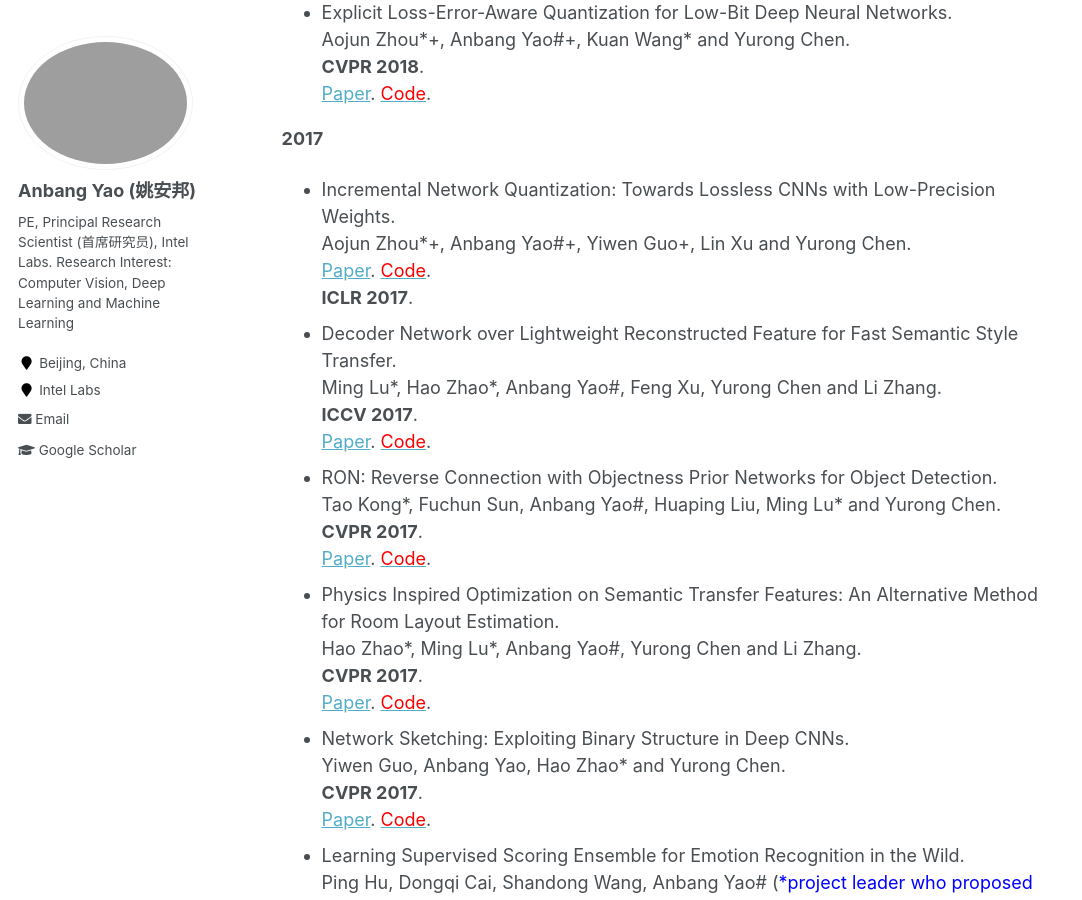
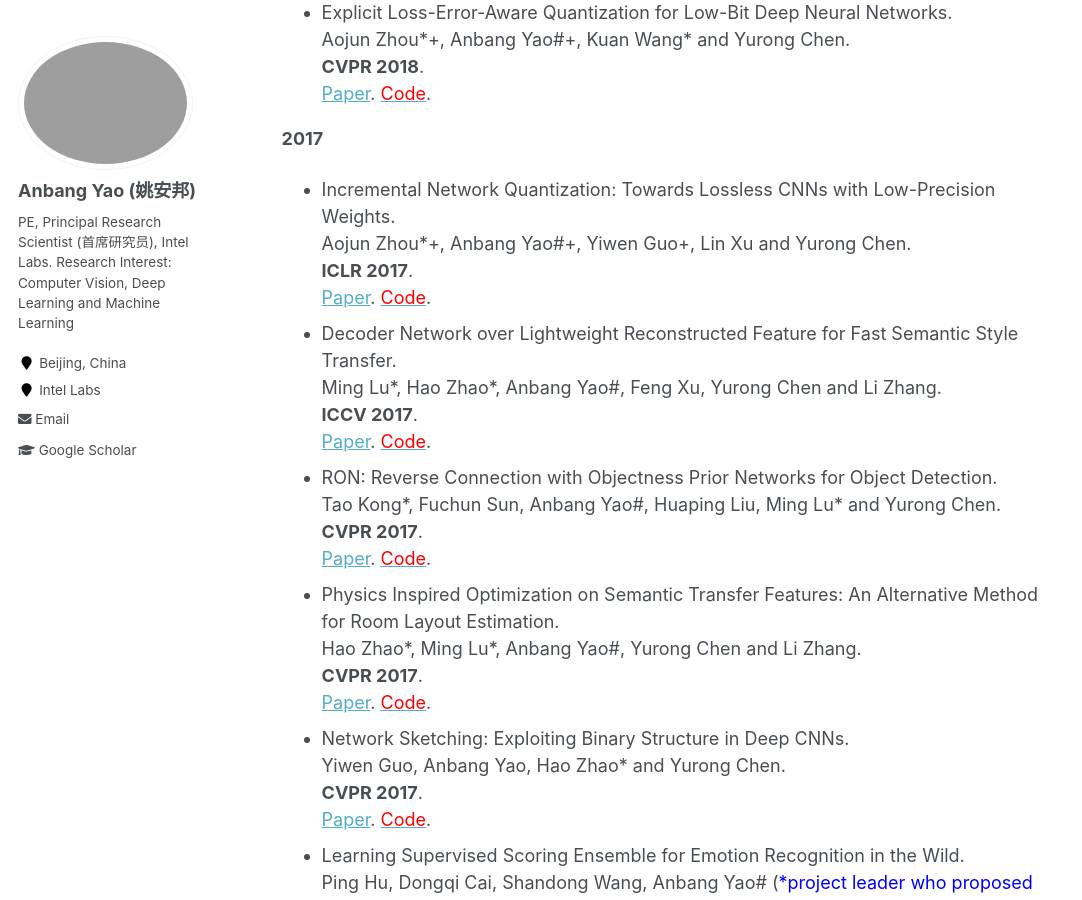
Before and after one commit to YaoAnbang/YaoAnbang.github.io, a Jekyll site: the page built from _pages/about.md, in a window 1280 px wide and 900 px high, scrolled down 3723 px. Shown: the whole window, without its empty margins (0-1082 px from the left). Built offline with Jekyll 4.4.1, drawn with Linux system fonts in a browser that asks for light colours.

Commit message:
Update about.md

```diff
--- a/_pages/about.md
+++ b/_pages/about.md
@@ -71,7 +71,7 @@ Selected Publications
 
 **2017**
 
-+ Incremental Network Quantization: Towards Lossless CNNs with Low-Precision Weights.<br> Aojun Zhou\*\+, Anbang Yao\#\+, Yiwen Guo\+, Lin Xu and Yurong Chen.<br> [Paper](https://arxiv.org/abs/1702.03044). [<font color="red">Code</font>](https://github.com/AojunZhou/Incremental-Network-Quantization).<br> **ICLR 2017**.
++ Incremental Network Quantization: Towards Lossless CNNs with Low-Precision Weights.<br> Aojun Zhou\*\+, Anbang Yao\#\+, Yiwen Guo\+, Lin Xu and Yurong Chen.<br> **ICLR 2017**.<br> [Paper](https://arxiv.org/abs/1702.03044). [<font color="red">Code</font>](https://github.com/AojunZhou/Incremental-Network-Quantization).<br>
 + Decoder Network over Lightweight Reconstructed Feature for Fast Semantic Style Transfer.<br> Ming Lu\*, Hao Zhao\*, Anbang Yao\#, Feng Xu, Yurong Chen and Li Zhang.<br> **ICCV 2017**.<br> [Paper](https://openaccess.thecvf.com/content_ICCV_2017/papers/Lu_Decoder_Network_Over_ICCV_2017_paper.pdf). [<font color="red">Code</font>](https://yaoanbang.github.io/).<br>
 + RON: Reverse Connection with Objectness Prior Networks for Object Detection.<br> Tao Kong\*, Fuchun Sun, Anbang Yao\#, Huaping Liu, Ming Lu\* and Yurong Chen.<br> **CVPR 2017**.<br> [Paper](https://arxiv.org/abs/1707.01691). [<font color="red">Code</font>](https://github.com/taokong/RON).<br>
 + Physics Inspired Optimization on Semantic Transfer Features: An Alternative Method for Room Layout Estimation.<br> Hao Zhao\*, Ming Lu\*, Anbang Yao\#, Yurong Chen and Li Zhang.<br> **CVPR 2017**.<br> [Paper](https://arxiv.org/abs/1707.00383). [<font color="red">Code</font>](https://sites.google.com/view/st-pio/).<br>
```
